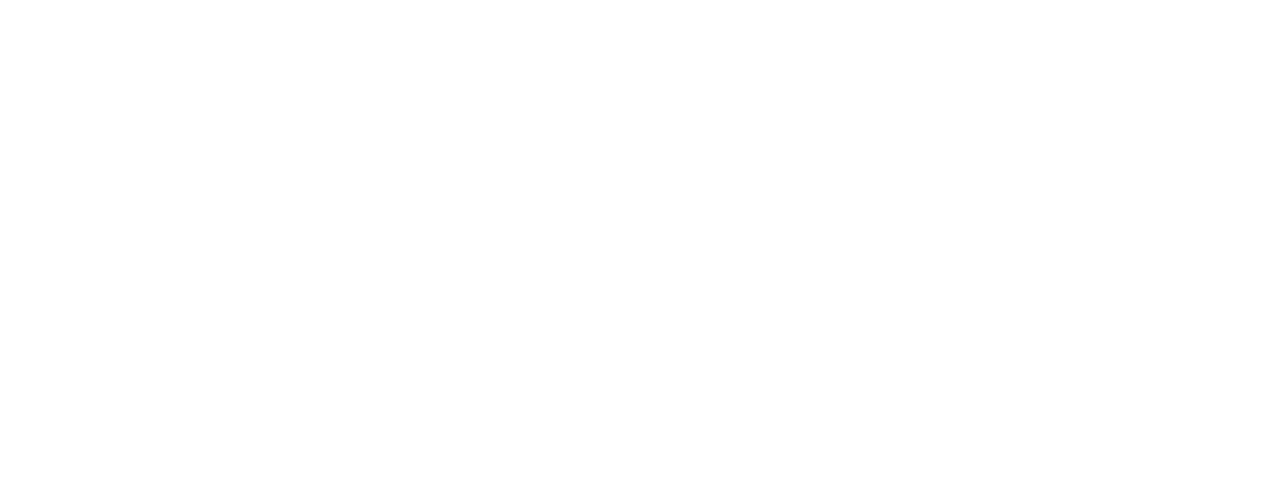
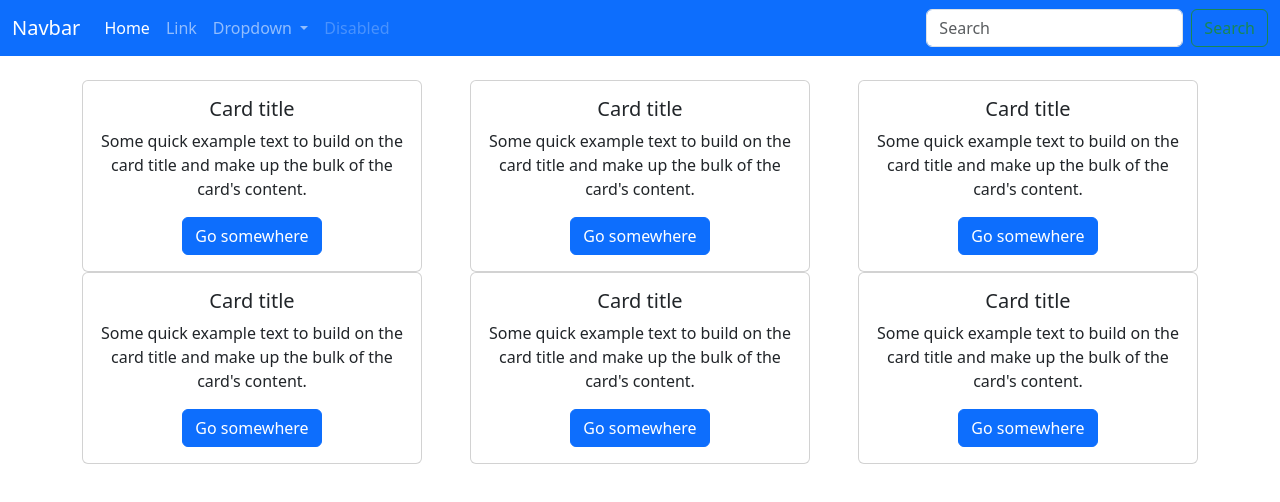
Before and after one commit to hjun-park/vue-js-practice, a Vue app: page / in a window 1280 px wide. Shown: the top 502 px of the page. Built offline with nearby package versions, Linux system fonts and the light colour scheme.

Commit message:
[Bootstrap5]: Vue3 BootStrap5 설정

```diff
--- a/src/App.vue
+++ b/src/App.vue
@@ -1,5 +1,145 @@
 <template>
-	<div></div>
+	<!-- 01. BootStrap Docs에서 NavBar 코드를 복붙한다. -->
+	<!-- 01-1. expand-lg -> expand-sm : 작은 창에서도 Nav bar가 보임-->
+	<nav class="navbar navbar-expand-sm navbar-dark bg-primary">
+		<div class="container-fluid">
+			<a class="navbar-brand" href="#">Navbar</a>
+			<button
+				class="navbar-toggler"
+				type="button"
+				data-bs-toggle="collapse"
+				data-bs-target="#navbarSupportedContent"
+				aria-controls="navbarSupportedContent"
+				aria-expanded="false"
+				aria-label="Toggle navigation"
+			>
+				<span class="navbar-toggler-icon"></span>
+			</button>
+			<div class="collapse navbar-collapse" id="navbarSupportedContent">
+				<ul class="navbar-nav me-auto">
+					<li class="nav-item">
+						<a class="nav-link active" aria-current="page" href="#">Home</a>
+					</li>
+					<li class="nav-item">
+						<a class="nav-link" href="#">Link</a>
+					</li>
+					<li class="nav-item dropdown">
+						<a
+							class="nav-link dropdown-toggle"
+							href="#"
+							role="button"
+							data-bs-toggle="dropdown"
+							aria-expanded="false"
+						>
+							Dropdown
+						</a>
+						<ul class="dropdown-menu">
+							<li><a class="dropdown-item" href="#">Action</a></li>
+							<li><a class="dropdown-item" href="#">Another action</a></li>
+							<li>
+								<hr class="dropdown-divider" />
+							</li>
+							<li><a class="dropdown-item" href="#">Something else here</a></li>
+						</ul>
+					</li>
+					<li class="nav-item">
+						<a class="nav-link disabled">Disabled</a>
+					</li>
+				</ul>
+				<form class="d-flex" role="search">
+					<input
+						class="form-control me-2"
+						type="search"
+						placeholder="Search"
+						aria-label="Search"
+					/>
+					<button class="btn btn-outline-success" type="submit">Search</button>
+				</form>
+			</div>
+		</div>
+	</nav>
+
+	<!-- 02. main 코드 작성 -->
+	<main>
+		<div class="container text-center py-4">
+			<div class="row gx-5">
+				<!-- card 사이 간격 부여 (gx, gy) -->
+				<div class="col col-4">
+					<!-- 3개씩 배치-->
+					<div class="card">
+						<div class="card-body">
+							<h5 class="card-title">Card title</h5>
+							<p class="card-text">
+								Some quick example text to build on the card title and make up
+								the bulk of the card's content.
+							</p>
+							<a href="#" class="btn btn-primary">Go somewhere</a>
+						</div>
+					</div>
+				</div>
+				<div class="col col-4">
+					<div class="card">
+						<div class="card-body">
+							<h5 class="card-title">Card title</h5>
+							<p class="card-text">
+								Some quick example text to build on the card title and make up
+								the bulk of the card's content.
+							</p>
+							<a href="#" class="btn btn-primary">Go somewhere</a>
+						</div>
+					</div>
+				</div>
+				<div class="col col-4">
+					<div class="card">
+						<div class="card-body">
+							<h5 class="card-title">Card title</h5>
+							<p class="card-text">
+								Some quick example text to build on the card title and make up
+								the bulk of the card's content.
+							</p>
+							<a href="#" class="btn btn-primary">Go somewhere</a>
+						</div>
+					</div>
+				</div>
+				<div class="col col-4">
+					<div class="card">
+						<div class="card-body">
+							<h5 class="card-title">Card title</h5>
+							<p class="card-text">
+								Some quick example text to build on the card title and make up
+								the bulk of the card's content.
+							</p>
+							<a href="#" class="btn btn-primary">Go somewhere</a>
+						</div>
+					</div>
+				</div>
+				<div class="col col-4">
+					<div class="card">
+						<div class="card-body">
+							<h5 class="card-title">Card title</h5>
+							<p class="card-text">
+								Some quick example text to build on the card title and make up
+								the bulk of the card's content.
+							</p>
+							<a href="#" class="btn btn-primary">Go somewhere</a>
+						</div>
+					</div>
+				</div>
+				<div class="col col-4">
+					<div class="card">
+						<div class="card-body">
+							<h5 class="card-title">Card title</h5>
+							<p class="card-text">
+								Some quick example text to build on the card title and make up
+								the bulk of the card's content.
+							</p>
+							<a href="#" class="btn btn-primary">Go somewhere</a>
+						</div>
+					</div>
+				</div>
+			</div>
+		</div>
+	</main>
 </template>
 
 <script>
--- a/src/main.js
+++ b/src/main.js
@@ -1,5 +1,9 @@
+// BootStrap
+import 'bootstrap/dist/css/bootstrap.min.css';
 import { createApp } from 'vue';
 import App from './App.vue';
 
 createApp(App).mount('#app');
+import 'bootstrap/dist/js/bootstrap.js';
+
 console.log('Hello');
```
